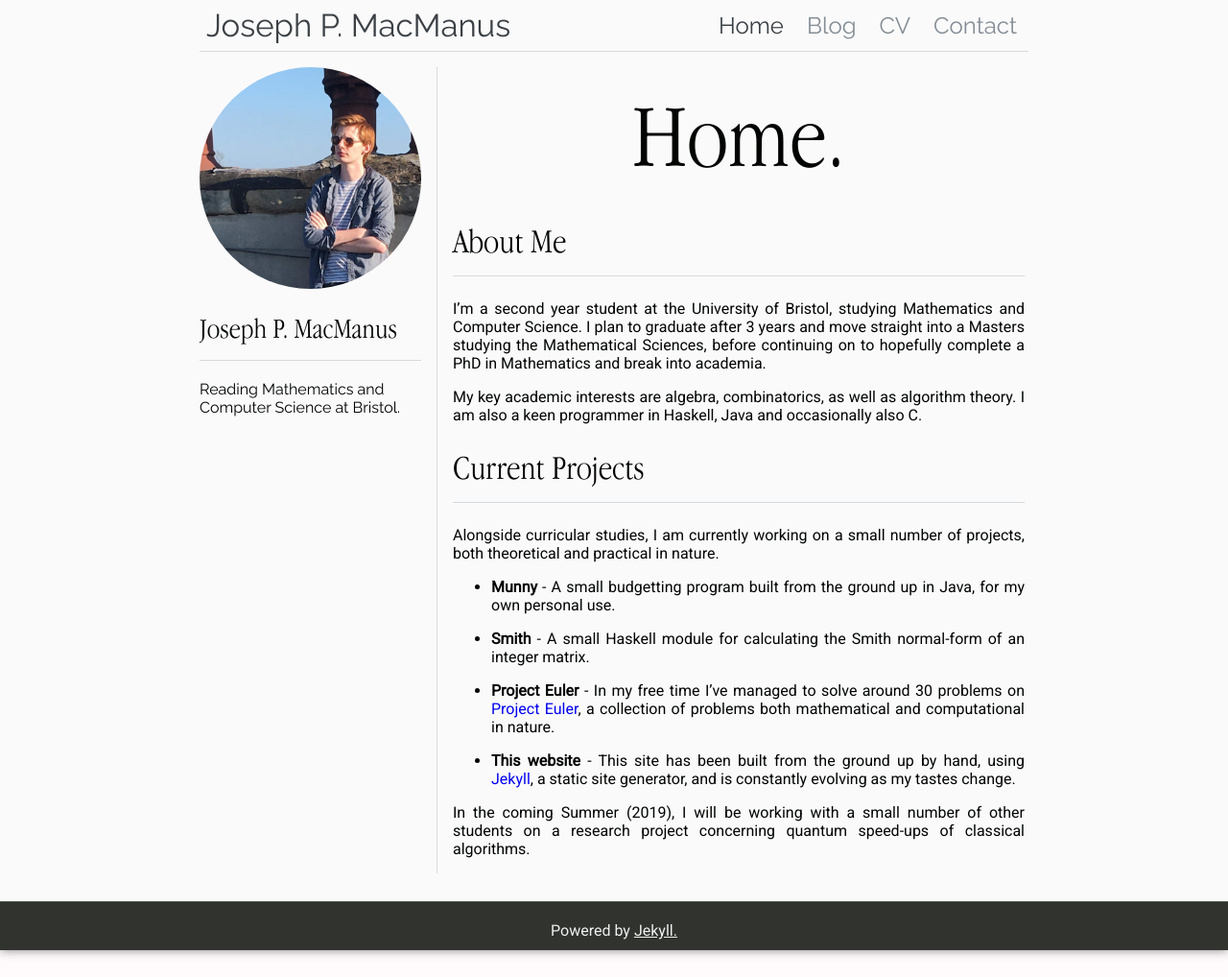
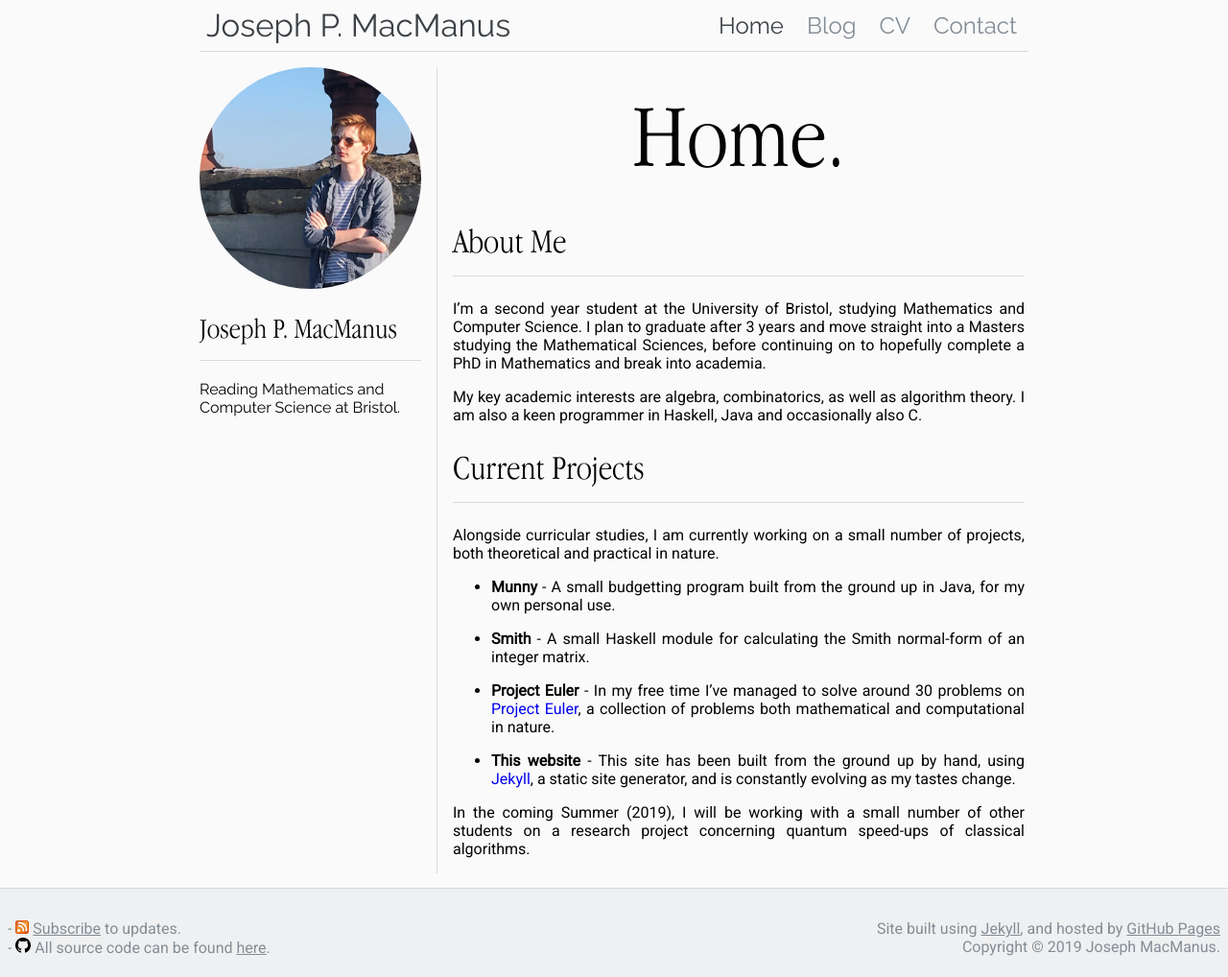
Before and after one commit to tiepdotme/jpmacmanus.me, a Jekyll site: the page built from index.md, in a window 1280 px wide. Shown: the whole page at 96% size. Built offline with Jekyll 4.4.1, drawn with Linux system fonts in a browser that asks for light colours.

Commit message:
Footer revamped

```diff
--- a/_includes/footer.html
+++ b/_includes/footer.html
@@ -1,3 +1,21 @@
 <div class="footer">
-    Powered by <a class="footer-link"href="https://jekyllrb.com/">Jekyll.</a>
+    <div class="footer-cnt">
+      <div class="footer-left">
+        - <img src="/assets/images/icons/feed-icon-14x14.png">
+        <a class="footer-link" href="/feed">Subscribe</a> to updates.
+        <br>
+        - <img src="/assets/images/icons/github-16x16.png">
+        All source code can be found
+        <a class="footer-link" href="https://github.com/jpmacmanus/jpmacmanus.github.io">
+          here</a>.
+      </div>
+      <div class="footer-right">
+        Site built using
+        <a class="footer-link" href="https://jekyllrb.com/">Jekyll</a>,
+        and hosted by
+        <a class="footer-link" href="https://pages.github.com/">GitHub Pages</a>
+        <br>
+        Copyright © 2019 Joseph MacManus.
+      </div>
+    </div>
 </div>
--- a/_sass/footer.scss
+++ b/_sass/footer.scss
@@ -6,29 +6,44 @@
   left: 0;
   bottom: 0;
   clear: both;
-  border-top: 1px solid #555555;
+  border-top: 1px solid $border-colour;
   width: 100%;
   margin: auto;
-  text-align: center;
-  padding-top: 20px; /* footer height*/
-  height: 30px; /* footer height*/
-  background-color: $jet-black;
-  color: $highlight-colour;
+  // text-align: center;
+  padding-top: 32px; /* footer height*/
+  height: $footer-height; /* footer height*/
+  background-color: $highlight-colour;
+  color: $header-link-colour;
+}
+
+.footer-cnt {
+  width: $page-width-1;
+  margin: auto;
+}
+
+.footer-left {
+  display: inline-block;
+  float: left;
+}
+.footer-right {
+  display: inline-block;
+  float: right;
+  text-align: right;
 }
 
 a.footer-link:link {
-  color: $highlight-colour;
+  color: $header-link-colour;
   text-decoration: underline;
 }
 
 a.footer-link:visited {
-  color: $highlight-colour;
+  color: $header-link-colour;
 }
 
 a.footer-link:hover {
-  color: $moonstone;
+  color: $active-header-link;
 }
 
 a.footer-link:active {
-  color: $moonstone;
+  color: $active-header-link;
 }
--- a/_sass/header.scss
+++ b/_sass/header.scss
@@ -1,7 +1,7 @@
 @import "utilities/variables";
 
 .header {
-  border-bottom: 1px solid #d6d9dc;
+  border-bottom: 1px solid $border-colour;
   margin: 0 0 16px 0;
   padding: 0;
   width: 100%;
--- a/_sass/main.scss
+++ b/_sass/main.scss
@@ -19,9 +19,9 @@ body {
   box-sizing: border-box;
   font-family: 'Roboto', sans-serif;
   color: $reg-black;
-  background-color: $snow-white;
-  font-size: 16px;
-  // padding-bottom: 60px; /* footer height*/
+  background-color: $main-colour;
+  font-size: 1em;
+  // padding-bottom: 120px; /* footer height*/
 }
 
 h2, h3, h4, h5, h6 {
@@ -35,7 +35,7 @@ h1 {
   font-weight: lighter;
 
   padding-bottom: 16px;
-  border-bottom: 1px solid #d6d9dc;
+  border-bottom: 1px solid $border-colour;
 }
 h2 {
   font-size: 22px;
@@ -84,7 +84,7 @@ p {
   width: 1264px;
   // minheight: auto;
   margin: 0 auto;
-  padding-bottom: 80px;
+  padding-bottom: $footer-height + 48px;
   overflow-y: auto;
 }
 
@@ -104,7 +104,7 @@ p {
   padding: 0 0 0 16px;
   height: auto;
   margin:auto;
-  border-left: 1px solid #d6d9dc;
+  border-left: 1px solid $border-colour;
 }
 
 #inner-content { // only used in default-plus layout
--- a/_sass/utilities/variables.scss
+++ b/_sass/utilities/variables.scss
@@ -8,3 +8,9 @@ $jet-black: #30332E;
 $snow-white: #FFFBFC;
 $moonstone: #62BBC1;
 $vermillion: #D33F49;
+
+$border-colour: #d6d9dc;
+
+$page-width-1: 1264px;
+
+$footer-height: 60px;
```
Also changed, not shown: assets/images/icons/feed-icon-14x14.png (added), assets/images/icons/github-16x16.png (added).
